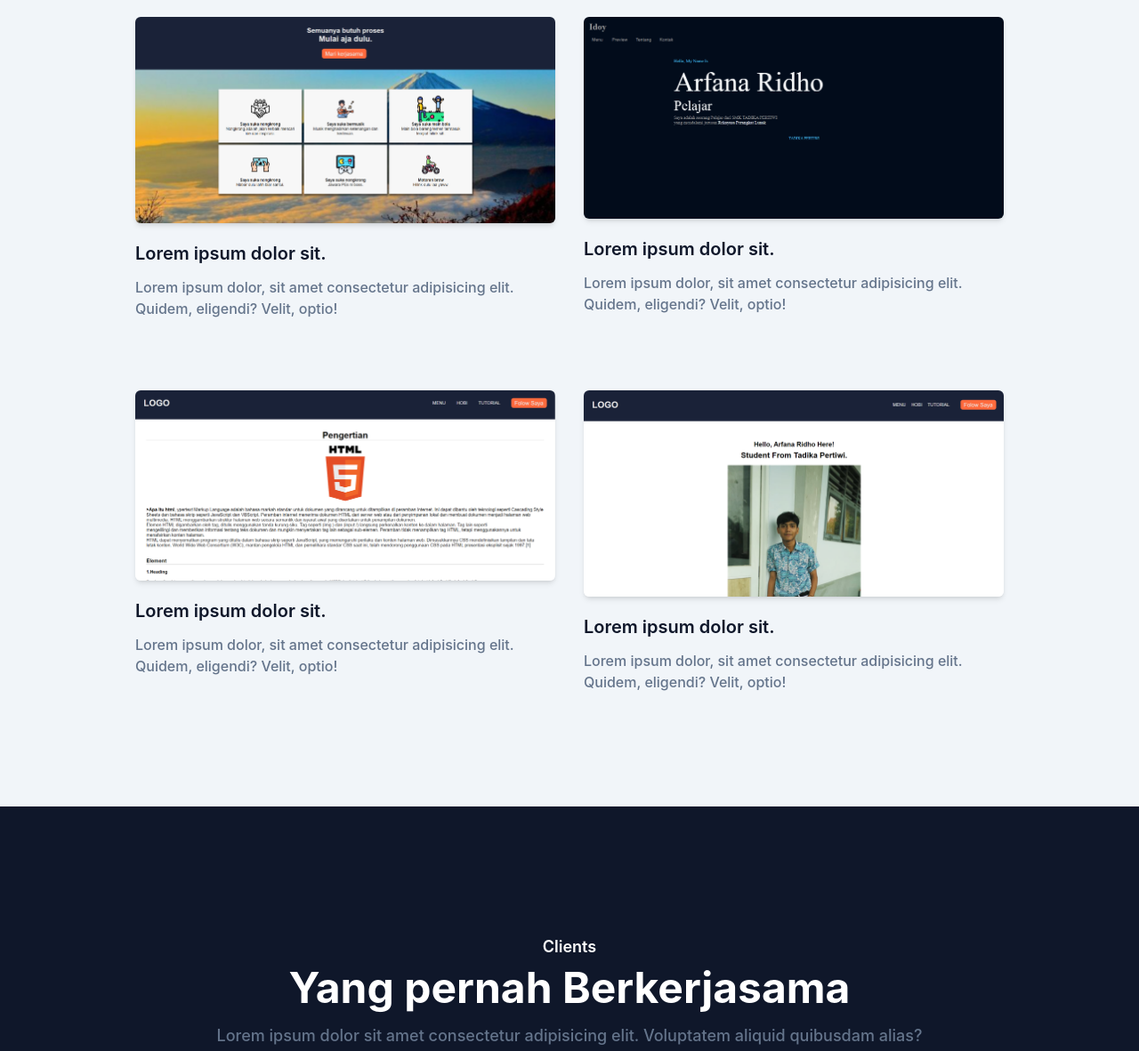
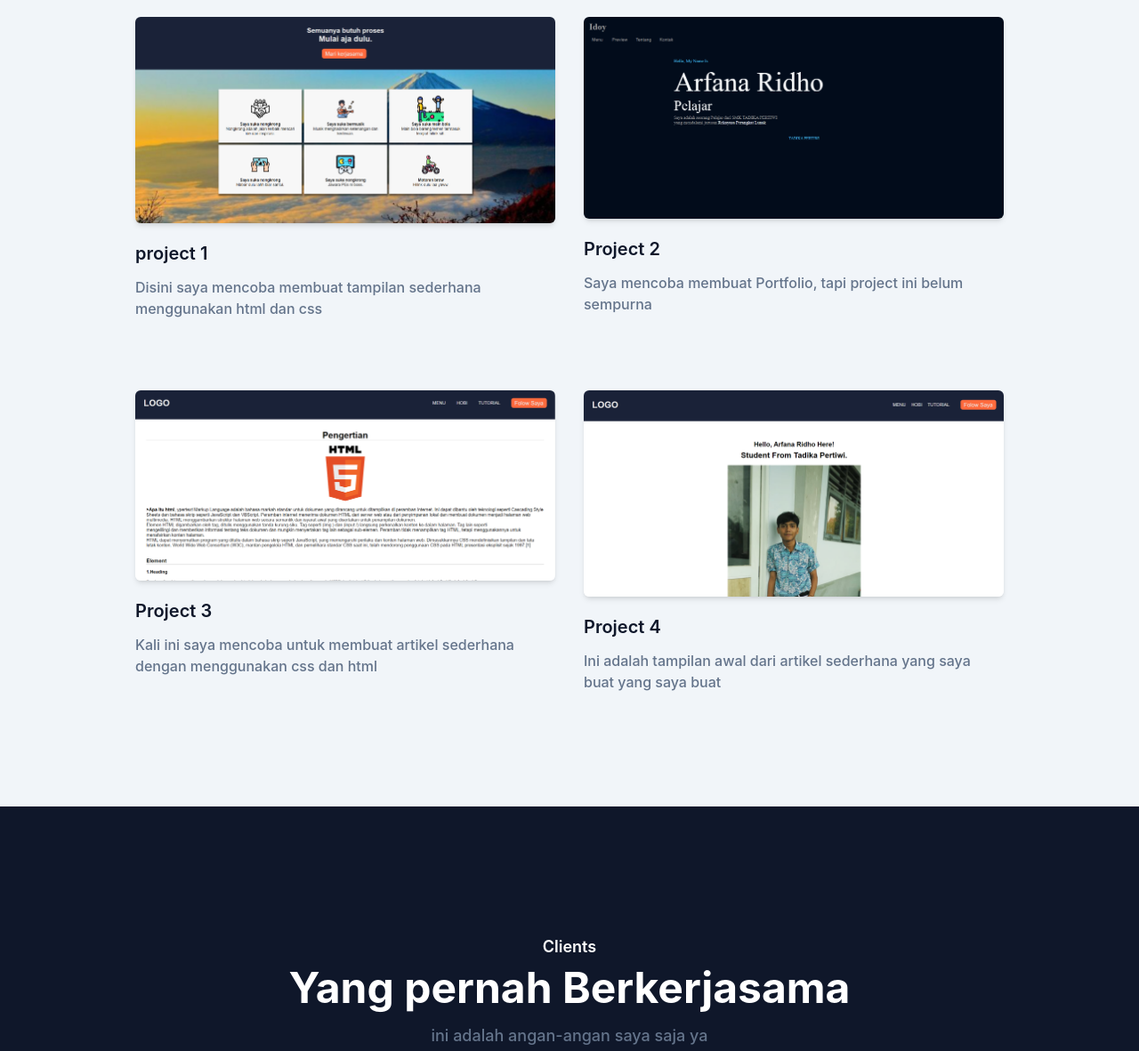
Before and after one commit to Doyypablo/portfolio, a website: page index.html in a window 1280 px wide. Shown: the part 1505-2687 px from the top of the page at 89% size. Drawn offline with Linux system fonts and the light colour scheme.

Commit message:
index.html

```diff
--- a/index.html
+++ b/index.html
@@ -84,7 +84,7 @@
                 <div class="w-full px-4 mb-10 lg:w-1/2">
                     <h4 class="font-bold uppercase text-primary text-lg mb-3">Tentang Saya</h4>
                     <h2 class="font-bold text-dark text-3xl mb-5 max-w-md lg:text-4xl">Halloo! perkenalkan</h2>
-                    <p class="font-medium text-base text-secondary max-w-xl lg:text-lg">Nama saya Arfana Ridho, 17tahun, saya adalah seorang pelajar yang mendalami jurusan rekayasa perangkat lunak. Saya senang membuat hal-hal baru di internet.</p>
+                    <p class="font-medium text-base text-secondary max-w-xl lg:text-lg">Nama saya Arfana Ridho,17tahun, saya adalah seorang pelajar yang mendalami jurusan rekayasa perangkat lunak. Saya senang membuat hal-hal baru di internet.</p>
                 </div>
                     <div class="w-full px-4 lg:w-1/2">
                      <h3 class="font-semibold text-dark text-2xl mb-4 lg:text-3xl lg:pt-10">Temenan kuyy!!</h3>
@@ -121,29 +121,29 @@
                     <div class=" rounded-md shadow-md overflow-hidden  transform transition duration-500 hover:scale-125 relative">
                         <img src="dist/img/pro1.png" alt="lab" width="w-full">
                     </div>
-                    <h3 class="font-semibold text-xl text-dark mt-5 mb-3">Lorem ipsum dolor sit.</h3>
-                    <p class="font-medium text-base text-secondary">Lorem ipsum dolor, sit amet consectetur adipisicing elit. Quidem, eligendi? Velit, optio!</p>
+                    <h3 class="font-semibold text-xl text-dark mt-5 mb-3">project 1</h3>
+                    <p class="font-medium text-base text-secondary">Disini saya mencoba membuat tampilan sederhana menggunakan html dan css </p>
                 </div>
                 <div class="mb-12 p-4 md:w-1/2">
                     <div class=" rounded-md shadow-md overflow-hidden  transform transition duration-500 hover:scale-125">
                         <img src="dist/img/pro2.png" alt="lab" width="w-full">
                     </div>
-                    <h3 class="font-semibold text-xl text-dark mt-5 mb-3">Lorem ipsum dolor sit.</h3>
-                    <p class="font-medium text-base text-secondary">Lorem ipsum dolor, sit amet consectetur adipisicing elit. Quidem, eligendi? Velit, optio!</p>
+                    <h3 class="font-semibold text-xl text-dark mt-5 mb-3">Project 2</h3>
+                    <p class="font-medium text-base text-secondary">Saya mencoba membuat Portfolio, tapi project ini belum sempurna</p>
                 </div>
                 <div class="mb-12 p-4 md:w-1/2">
                     <div class=" rounded-md shadow-md overflow-hidden  transform transition duration-500 hover:scale-125">
                         <img src="dist/img/pro3.png" alt="lab" width="w-full">
                     </div>
-                    <h3 class="font-semibold text-xl text-dark mt-5 mb-3">Lorem ipsum dolor sit.</h3>
-                    <p class="font-medium text-base text-secondary">Lorem ipsum dolor, sit amet consectetur adipisicing elit. Quidem, eligendi? Velit, optio!</p>
+                    <h3 class="font-semibold text-xl text-dark mt-5 mb-3">Project 3</h3>
+                    <p class="font-medium text-base text-secondary">Kali ini saya mencoba untuk membuat artikel sederhana dengan menggunakan css dan html</p>
                 </div>
                 <div class="mb-12 p-4 md:w-1/2">
                     <div class=" rounded-md shadow-md overflow-hidden  transform transition duration-500 hover:scale-125">
                         <img src="dist/img/pro4.png" alt="lab" width="w-full">
                     </div>
-                    <h3 class="font-semibold text-xl text-dark mt-5 mb-3">Lorem ipsum dolor sit.</h3>
-                    <p class="font-medium text-base text-secondary">Lorem ipsum dolor, sit amet consectetur adipisicing elit. Quidem, eligendi? Velit, optio!</p>
+                    <h3 class="font-semibold text-xl text-dark mt-5 mb-3">Project 4</h3>
+                    <p class="font-medium text-base text-secondary">Ini adalah tampilan awal dari artikel sederhana yang saya buat yang saya buat </p>
                 </div>
             </div>
         </div>
@@ -157,7 +157,7 @@
                 <div class=" mx-auto text-center mb-16">
                     <h4 class="font-semibold text-lg text-white mb-2">Clients</h4>
                     <h2 class="font-bold text-white text-3xl mb-4 sm:text-4xl lg:text-5xl"> Yang pernah Berkerjasama</h2>
-                    <p class="font-medium text-md text-secondary md:text-lg">Lorem ipsum dolor sit amet consectetur adipisicing elit. Voluptatem aliquid quibusdam alias?</p>
+                    <p class="font-medium text-md text-secondary md:text-lg">ini adalah angan-angan saya saja ya</p>
                 </div>
             </div>
 
@@ -201,7 +201,7 @@
                                <a href="#" class="block mb-3 font-semibold text-xl text-dark hover:text-primary truncate"> Tips Belajar Programming</a>
 
                                </h3>
-                            <p class="font-medium text-base text-secondary mb-6">Lorem, ipsum dolor sit amet consectetur adipisicing elit. Unde, at!</p>
+                            <p class="font-medium text-base text-secondary mb-6">Berikut adalah beberapa tips belajar programing untuk pemula</p>
                             <a href="#" class="font-medium text-sm text-white bg-primary py-2 px-4 rounded-lg hover:opacity-80">Baca Selengkapnya</a>
                         </div>
                     </div>
@@ -214,7 +214,7 @@
                                <a href="#" class="block mb-3 font-semibold text-xl text-dark hover:text-primary truncate">Menikmati Secangkir Kopi</a>
 
                                </h3>
-                            <p class="font-medium text-base text-secondary mb-6">Lorem, ipsum dolor sit amet consectetur adipisicing elit. Unde, at!</p>
+                            <p class="font-medium text-base text-secondary mb-6">Beberapa manfaat ketika anda meminum kopi untuk memulai hari</p>
                             <a href="#" class="font-medium text-sm text-white bg-primary py-2 px-4 rounded-lg hover:opacity-80">Baca Selengkapnya</a>
                         </div>
                     </div>
@@ -227,7 +227,7 @@
                                <a href="#" class="block mb-3 font-semibold text-xl text-dark hover:text-primary truncate">Review keyboard GMMK Pro</a>
 
                                </h3>
-                            <p class="font-medium text-base text-secondary mb-6">Lorem, ipsum dolor sit amet consectetur adipisicing elit. Ab doloremque culpa quibusdam?</p>
+                            <p class="font-medium text-base text-secondary mb-6">Yuk, kita lihat keyboard yang biasa digunakan programer</p>
                             <a href="#" class="font-medium text-sm text-white bg-primary py-2 px-4 rounded-lg hover:opacity-80">Baca Selengkapnya</a>
                         </div>
                     </div>
```
